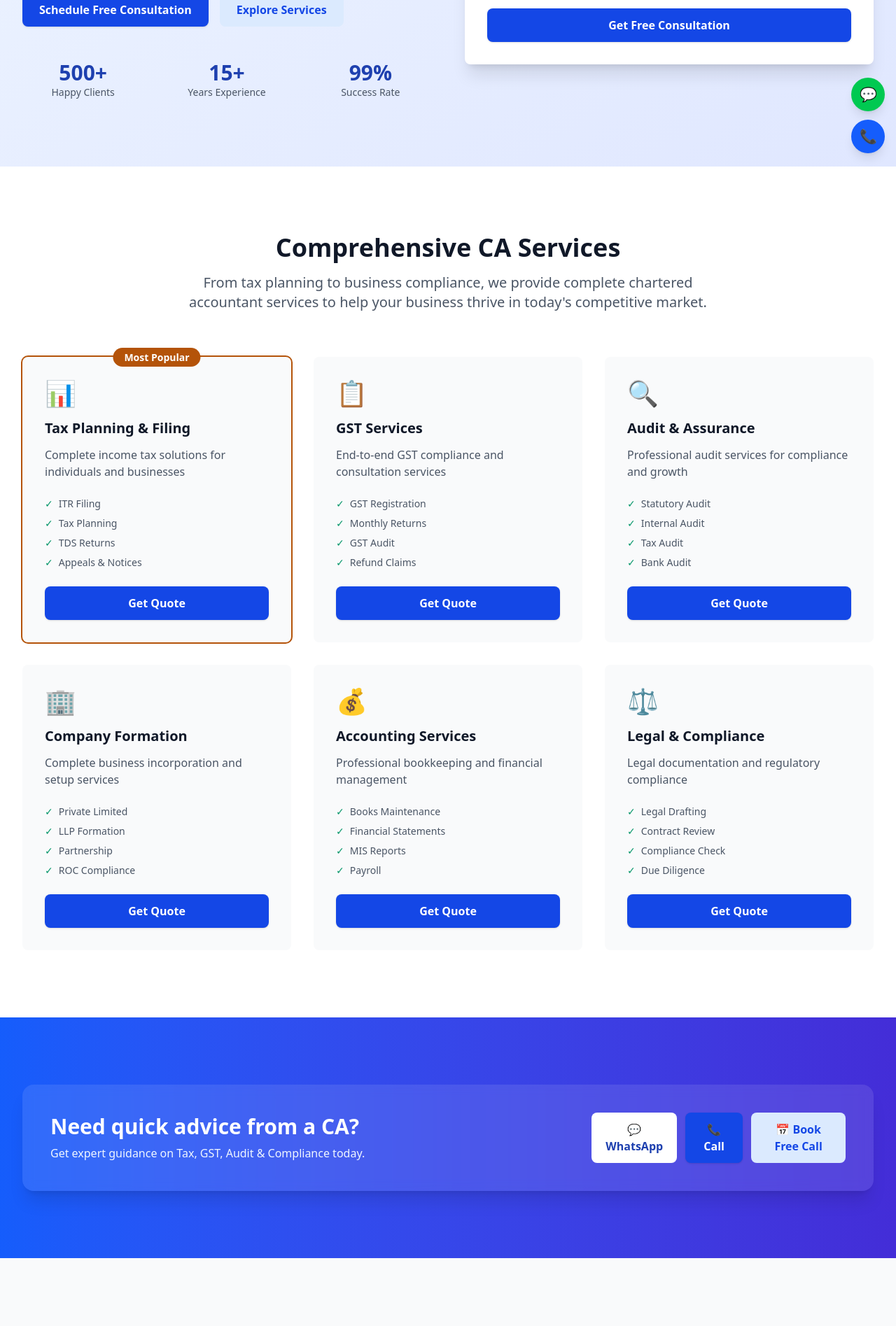
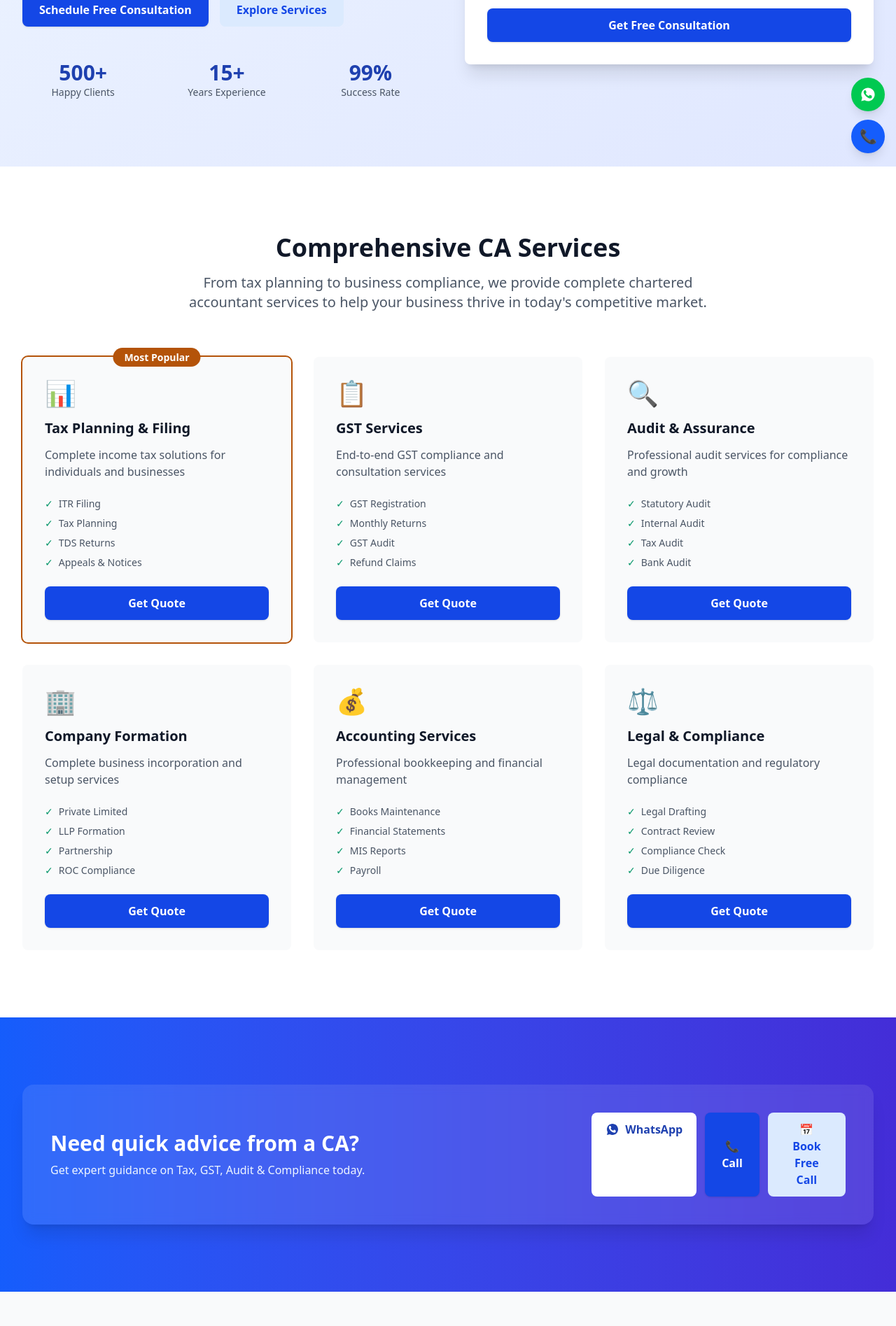
Before and after one commit to programmercodee/ConsultWithCA, a React (Vite) app: page / in a window 1280 px wide. Shown: the part 565-2460 px from the top of the page at 70% size. Built offline with nearby package versions, Linux system fonts and the light colour scheme.

Commit message:
first commit

```diff
--- a/src/components/DirectContactBanner.jsx
+++ b/src/components/DirectContactBanner.jsx
@@ -21,7 +21,12 @@ const DirectContactBanner = () => {
               rel="noopener noreferrer"
               className="btn-secondary"
             >
-              💬 WhatsApp Now
+              <span className="inline-flex items-center justify-center gap-2">
+                <svg xmlns="http://www.w3.org/2000/svg" viewBox="0 0 32 32" className="w-5 h-5" aria-hidden="true">
+                  <path fill="currentColor" d="M16.001 3.2c-7.063 0-12.8 5.736-12.8 12.8 0 2.257.592 4.441 1.72 6.368L3.2 28.8l6.6-1.689A12.73 12.73 0 0016 28.8c7.063 0 12.8-5.736 12.8-12.8 0-7.063-5.737-12.8-12.799-12.8zm7.49 18.476c-.324.912-1.9 1.74-2.652 1.795-.68.048-1.543.069-2.488-.159-.572-.139-1.307-.425-2.262-.897-3.982-1.93-6.57-6.31-6.77-6.606-.2-.296-1.62-2.156-1.62-4.118 0-1.962 1.031-2.927 1.397-3.33.367-.403.8-.503 1.064-.503.264 0 .532.003.767.014.246.011.585-.094.916.698.324.777 1.1 2.688 1.198 2.882.098.194.162.42.03.676-.132.257-.198.419-.39.644-.19.225-.41.504-.586.678-.19.19-.388.397-.166.779.223.382.993 1.631 2.135 2.64 1.47 1.262 2.705 1.653 3.087 1.843.382.19.607.166.83-.1.223-.264.955-1.113 1.21-1.497.257-.382.515-.318.86-.19.346.128 2.186 1.031 2.56 1.216.374.186.62.276.712.426.09.15.09.87-.234 1.782z" />
+                </svg>
+                WhatsApp Now
+              </span>
             </a>
             <a href="tel:+918407981114" className="btn-primary">
               📞 Call Now
--- a/src/components/FloatingCTA.jsx
+++ b/src/components/FloatingCTA.jsx
@@ -22,7 +22,9 @@ const FloatingCTA = () => {
         aria-label="Chat on WhatsApp"
         className="rounded-full shadow-lg bg-green-500 hover:bg-green-600 text-white w-12 h-12 flex items-center justify-center"
       >
-        <span className="text-xl">💬</span>
+        <svg xmlns="http://www.w3.org/2000/svg" viewBox="0 0 32 32" className="w-6 h-6" aria-hidden="true">
+          <path fill="currentColor" d="M16.001 3.2c-7.063 0-12.8 5.736-12.8 12.8 0 2.257.592 4.441 1.72 6.368L3.2 28.8l6.6-1.689A12.73 12.73 0 0016 28.8c7.063 0 12.8-5.736 12.8-12.8 0-7.063-5.737-12.8-12.799-12.8zm7.49 18.476c-.324.912-1.9 1.74-2.652 1.795-.68.048-1.543.069-2.488-.159-.572-.139-1.307-.425-2.262-.897-3.982-1.93-6.57-6.31-6.77-6.606-.2-.296-1.62-2.156-1.62-4.118 0-1.962 1.031-2.927 1.397-3.33.367-.403.8-.503 1.064-.503.264 0 .532.003.767.014.246.011.585-.094.916.698.324.777 1.1 2.688 1.198 2.882.098.194.162.42.03.676-.132.257-.198.419-.39.644-.19.225-.41.504-.586.678-.19.19-.388.397-.166.779.223.382.993 1.631 2.135 2.64 1.47 1.262 2.705 1.653 3.087 1.843.382.19.607.166.83-.1.223-.264.955-1.113 1.21-1.497.257-.382.515-.318.86-.19.346.128 2.186 1.031 2.56 1.216.374.186.62.276.712.426.09.15.09.87-.234 1.782z" />
+        </svg>
       </a>
 
       <a
--- a/src/components/MidContactBanner.jsx
+++ b/src/components/MidContactBanner.jsx
@@ -20,7 +20,12 @@ const MidContactBanner = ({
                 rel="noopener noreferrer"
                 className="bg-white text-primary hover:bg-gray-100 font-semibold py-3 px-5 rounded-lg text-center transition"
               >
-                💬 WhatsApp
+                <span className="inline-flex items-center justify-center gap-2">
+                  <svg xmlns="http://www.w3.org/2000/svg" viewBox="0 0 32 32" className="w-5 h-5" aria-hidden="true">
+                    <path fill="currentColor" d="M16.001 3.2c-7.063 0-12.8 5.736-12.8 12.8 0 2.257.592 4.441 1.72 6.368L3.2 28.8l6.6-1.689A12.73 12.73 0 0016 28.8c7.063 0 12.8-5.736 12.8-12.8 0-7.063-5.737-12.8-12.799-12.8zm7.49 18.476c-.324.912-1.9 1.74-2.652 1.795-.68.048-1.543.069-2.488-.159-.572-.139-1.307-.425-2.262-.897-3.982-1.93-6.57-6.31-6.77-6.606-.2-.296-1.62-2.156-1.62-4.118 0-1.962 1.031-2.927 1.397-3.33.367-.403.8-.503 1.064-.503.264 0 .532.003.767.014.246.011.585-.094.916.698.324.777 1.1 2.688 1.198 2.882.098.194.162.42.03.676-.132.257-.198.419-.39.644-.19.225-.41.504-.586.678-.19.19-.388.397-.166.779.223.382.993 1.631 2.135 2.64 1.47 1.262 2.705 1.653 3.087 1.843.382.19.607.166.83-.1.223-.264.955-1.113 1.21-1.497.257-.382.515-.318.86-.19.346.128 2.186 1.031 2.56 1.216.374.186.62.276.712.426.09.15.09.87-.234 1.782z" />
+                  </svg>
+                  WhatsApp
+                </span>
               </a>
               <a href="tel:+918407981114" className="btn-primary text-center">📞 Call</a>
               <a href="#contact" className="btn-secondary text-center">📅 Book Free Call</a>
--- a/src/components/MobileStickyBar.jsx
+++ b/src/components/MobileStickyBar.jsx
@@ -11,7 +11,12 @@ const MobileStickyBar = () => {
             rel="noopener noreferrer"
             className="bg-green-500 hover:bg-green-600 text-white font-semibold py-3 text-center"
           >
-            💬 WhatsApp
+            <span className="inline-flex items-center justify-center gap-2">
+              <svg xmlns="http://www.w3.org/2000/svg" viewBox="0 0 32 32" className="w-5 h-5" aria-hidden="true">
+                <path fill="currentColor" d="M16.001 3.2c-7.063 0-12.8 5.736-12.8 12.8 0 2.257.592 4.441 1.72 6.368L3.2 28.8l6.6-1.689A12.73 12.73 0 0016 28.8c7.063 0 12.8-5.736 12.8-12.8 0-7.063-5.737-12.8-12.799-12.8zm7.49 18.476c-.324.912-1.9 1.74-2.652 1.795-.68.048-1.543.069-2.488-.159-.572-.139-1.307-.425-2.262-.897-3.982-1.93-6.57-6.31-6.77-6.606-.2-.296-1.62-2.156-1.62-4.118 0-1.962 1.031-2.927 1.397-3.33.367-.403.8-.503 1.064-.503.264 0 .532.003.767.014.246.011.585-.094.916.698.324.777 1.1 2.688 1.198 2.882.098.194.162.42.03.676-.132.257-.198.419-.39.644-.19.225-.41.504-.586.678-.19.19-.388.397-.166.779.223.382.993 1.631 2.135 2.64 1.47 1.262 2.705 1.653 3.087 1.843.382.19.607.166.83-.1.223-.264.955-1.113 1.21-1.497.257-.382.515-.318.86-.19.346.128 2.186 1.031 2.56 1.216.374.186.62.276.712.426.09.15.09.87-.234 1.782z" />
+              </svg>
+              WhatsApp
+            </span>
           </a>
           <a
             href="tel:+918407981114"
```
